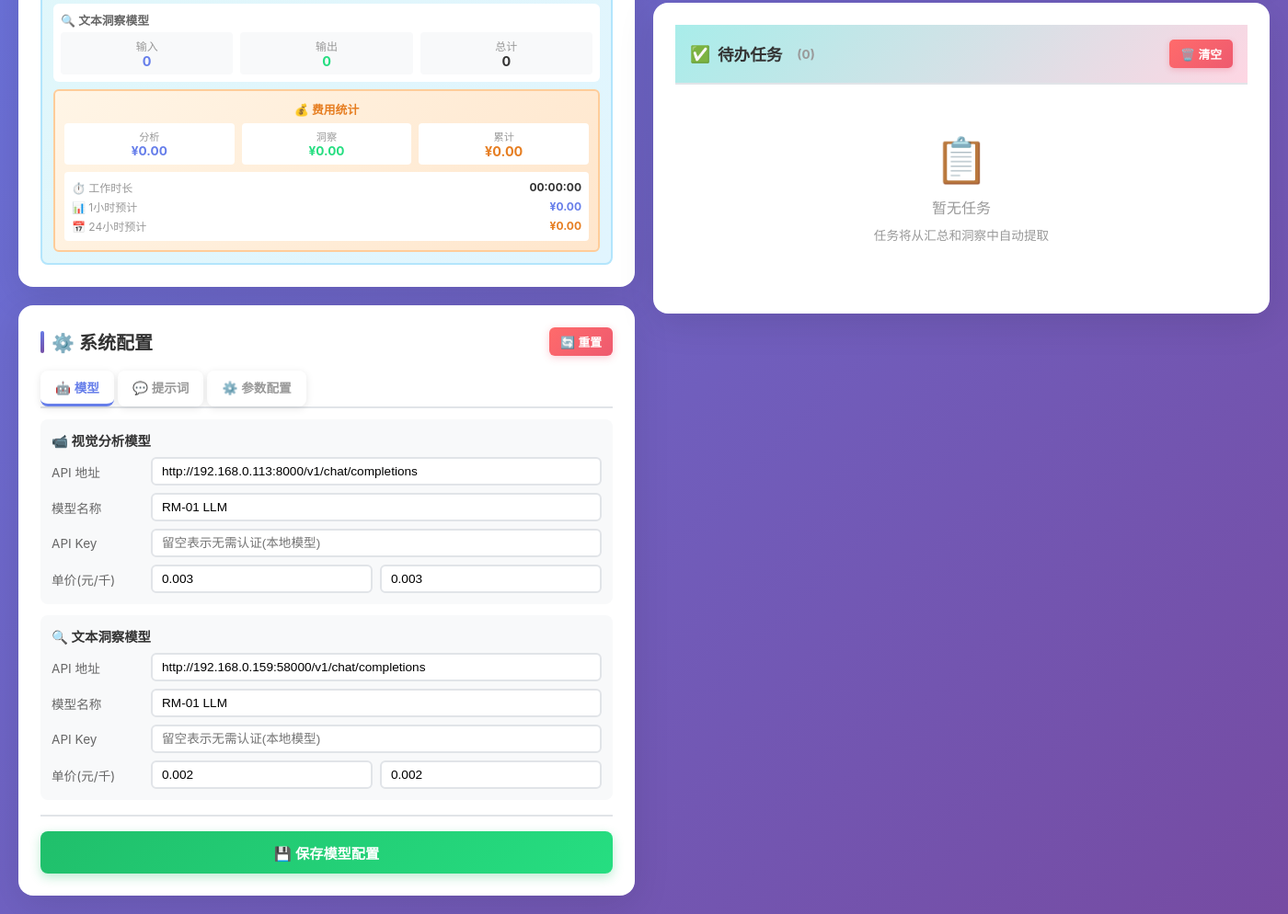
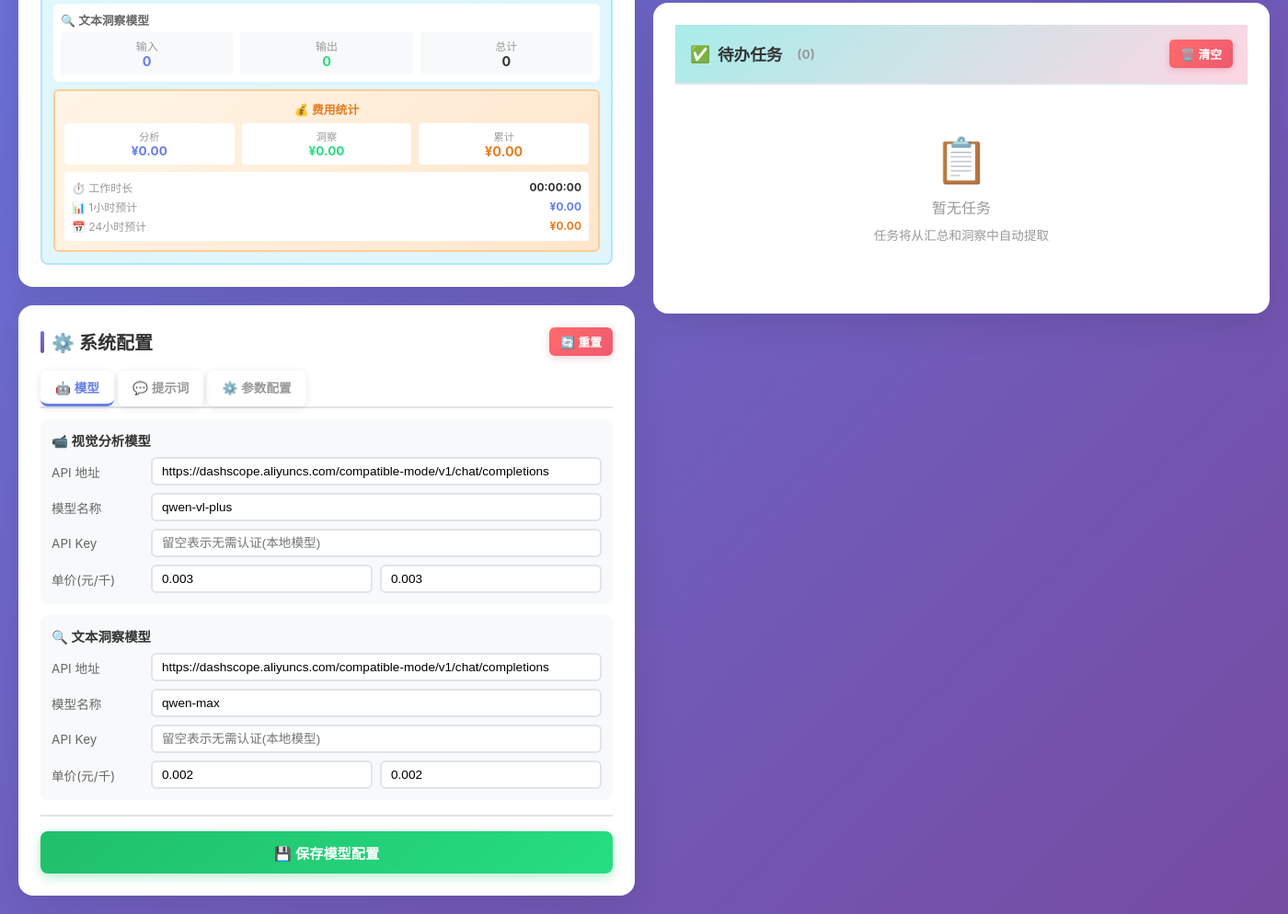
Before and after one commit to thomas-hiddenpeak/vlmA, an Electron app: page public/index.html in a window 1400 px wide. Shown: the part 848-1842 px from the top of the page at 92% size. Drawn offline with nearby package versions, Linux system fonts and the light colour scheme.

Commit message:
feat: 设置默认模型为阿里云百炼
- 视觉分析模型: qwen-vl-plus
- 文本洞察模型: qwen-max
- API 地址统一为阿里云 DashScope
- 用户只需填入 API Key 即可使用

```diff
--- a/public/app.js
+++ b/public/app.js
@@ -1475,11 +1475,11 @@ const CONFIG_KEY = 'vlmA_system_config';
 // 默认配置
 const DEFAULT_CONFIG = {
   // 模型配置
-  apiUrl: 'http://192.168.0.113:8000/v1/chat/completions',
-  modelName: 'RM-01 LLM',
+  apiUrl: 'https://dashscope.aliyuncs.com/compatible-mode/v1/chat/completions',
+  modelName: 'qwen-vl-plus',
   apiKey: '',  // 分析模型 API Key，留空表示本地模型
-  insightApiUrl: 'http://192.168.0.159:58000/v1/chat/completions',
-  insightModel: 'RM-01 LLM',
+  insightApiUrl: 'https://dashscope.aliyuncs.com/compatible-mode/v1/chat/completions',
+  insightModel: 'qwen-max',
   insightApiKey: '',  // 洞察模型 API Key，留空表示本地模型
 
   // 价格配置（元/千tokens）
--- a/public/index.html
+++ b/public/index.html
@@ -912,11 +912,11 @@
                 <div style="display: grid; gap: 8px;">
                   <div style="display: grid; grid-template-columns: 100px 1fr; gap: 8px; align-items: center;">
                     <label style="font-size: 0.85rem; color: #666;">API 地址</label>
-                    <input id="apiUrlInput" type="text" value="http://192.168.0.113:8000/v1/chat/completions" style="padding: 6px 10px; border: 2px solid #e1e4e8; border-radius: 6px; font-size: 0.85rem;" />
+                    <input id="apiUrlInput" type="text" value="https://dashscope.aliyuncs.com/compatible-mode/v1/chat/completions" style="padding: 6px 10px; border: 2px solid #e1e4e8; border-radius: 6px; font-size: 0.85rem;" />
                   </div>
                   <div style="display: grid; grid-template-columns: 100px 1fr; gap: 8px; align-items: center;">
                     <label style="font-size: 0.85rem; color: #666;">模型名称</label>
-                    <input id="modelNameInput" type="text" value="RM-01 LLM" style="padding: 6px 10px; border: 2px solid #e1e4e8; border-radius: 6px; font-size: 0.85rem;" />
+                    <input id="modelNameInput" type="text" value="qwen-vl-plus" style="padding: 6px 10px; border: 2px solid #e1e4e8; border-radius: 6px; font-size: 0.85rem;" />
                   </div>
                   <div style="display: grid; grid-template-columns: 100px 1fr; gap: 8px; align-items: center;">
                     <label style="font-size: 0.85rem; color: #666;">API Key</label>
@@ -936,11 +936,11 @@
                 <div style="display: grid; gap: 8px;">
                   <div style="display: grid; grid-template-columns: 100px 1fr; gap: 8px; align-items: center;">
                     <label style="font-size: 0.85rem; color: #666;">API 地址</label>
-                    <input id="insightApiUrlInput" type="text" value="http://192.168.0.159:58000/v1/chat/completions" style="padding: 6px 10px; border: 2px solid #e1e4e8; border-radius: 6px; font-size: 0.85rem;" />
+                    <input id="insightApiUrlInput" type="text" value="https://dashscope.aliyuncs.com/compatible-mode/v1/chat/completions" style="padding: 6px 10px; border: 2px solid #e1e4e8; border-radius: 6px; font-size: 0.85rem;" />
                   </div>
                   <div style="display: grid; grid-template-columns: 100px 1fr; gap: 8px; align-items: center;">
                     <label style="font-size: 0.85rem; color: #666;">模型名称</label>
-                    <input id="insightModelInput" type="text" value="RM-01 LLM" style="padding: 6px 10px; border: 2px solid #e1e4e8; border-radius: 6px; font-size: 0.85rem;" />
+                    <input id="insightModelInput" type="text" value="qwen-max" style="padding: 6px 10px; border: 2px solid #e1e4e8; border-radius: 6px; font-size: 0.85rem;" />
                   </div>
                   <div style="display: grid; grid-template-columns: 100px 1fr; gap: 8px; align-items: center;">
                     <label style="font-size: 0.85rem; color: #666;">API Key</label>
--- a/server/server.js
+++ b/server/server.js
@@ -155,7 +155,7 @@ function getAvailableDevices(callback) {
 const upload = multer({ storage: multer.memoryStorage() });
 
 const MODEL_URL = process.env.MODEL_URL || 'https://dashscope.aliyuncs.com/compatible-mode/v1/chat/completions';
-const MODEL_NAME = process.env.MODEL_NAME || 'RM-01 LLM';
+const MODEL_NAME = process.env.MODEL_NAME || 'qwen-vl-plus';
 const SUMMARY_PROMPT = process.env.SUMMARY_PROMPT || '请分析以下所有历史观察记录，提供综合洞察和总结：';
 
 // 采集状态和历史记录
```
